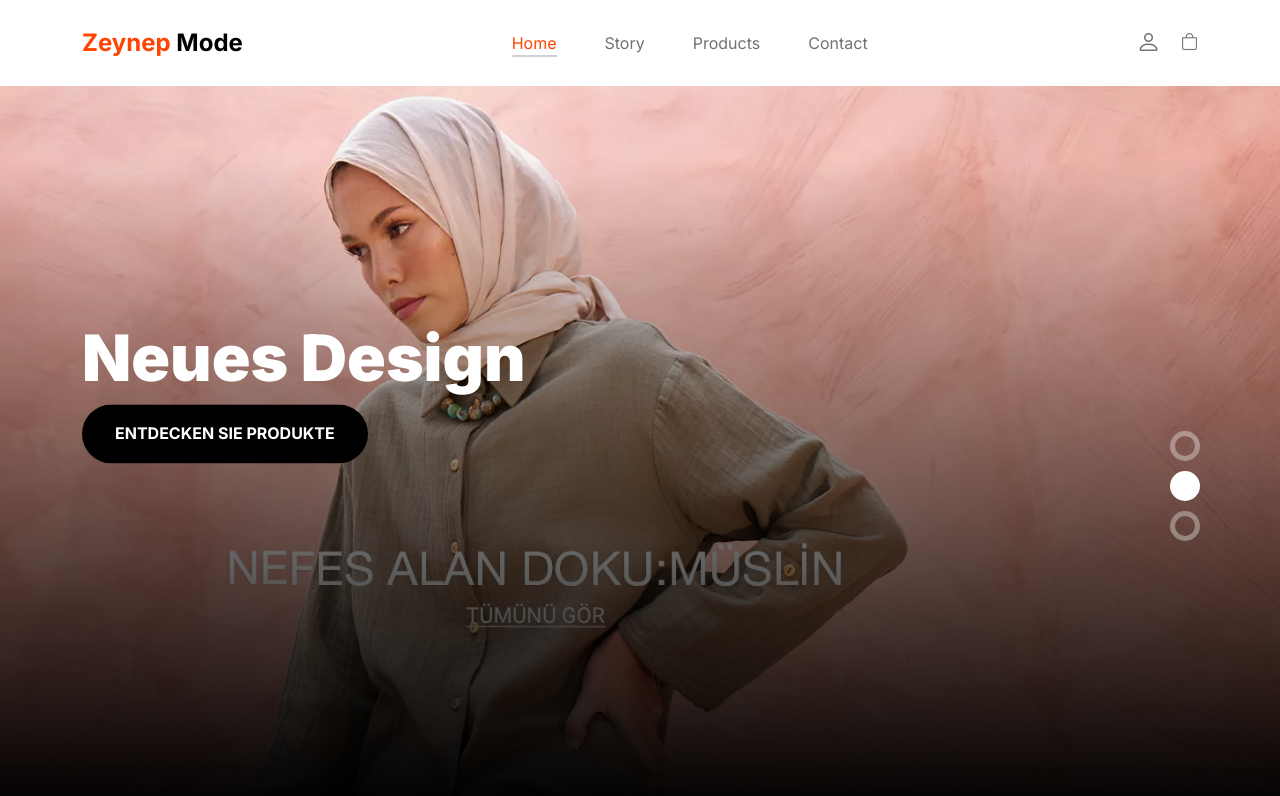
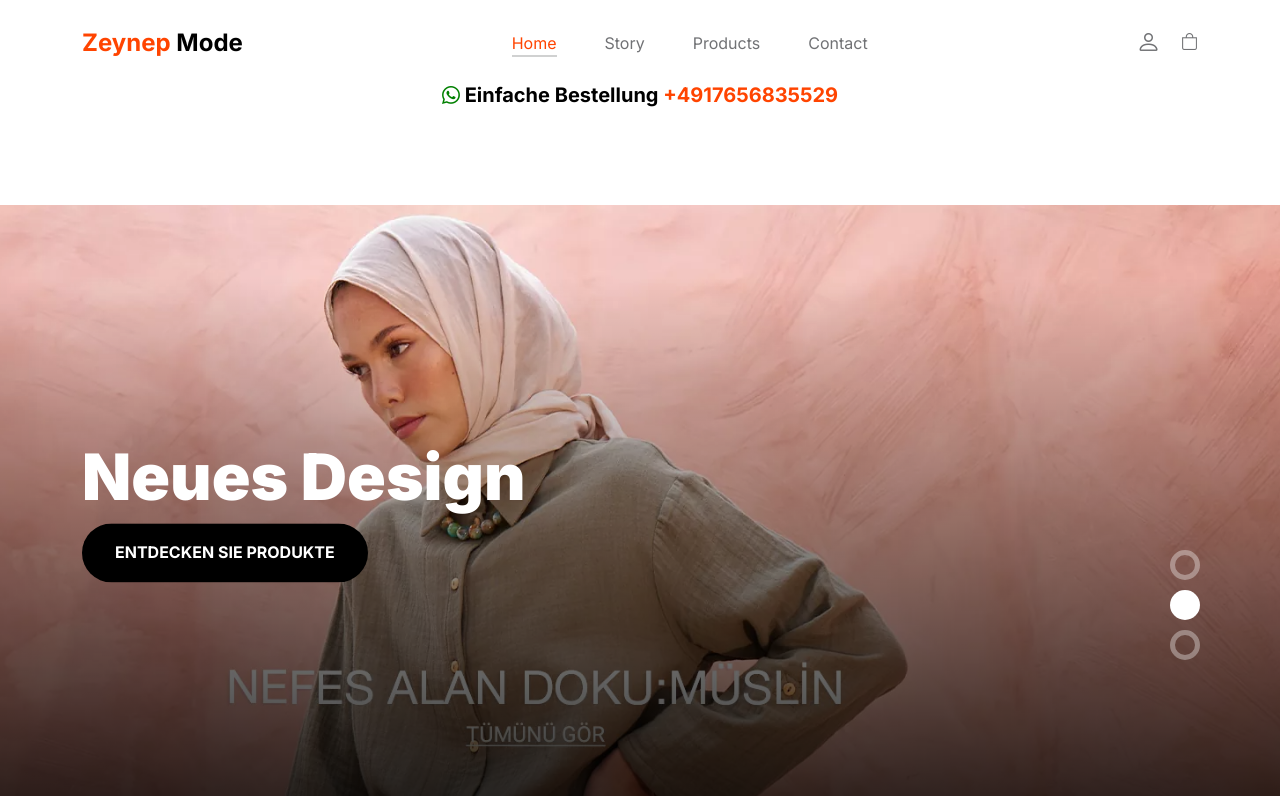
Before and after one commit to Yalcinesra/berlinModaBoutique, a plain HTML site: page index.html in a window 1280 px wide. Shown: the top 796 px of the page. Drawn offline with Linux system fonts and the light colour scheme.

Commit message:
icon  tel

```diff
--- a/css/tooplate-little-fashion.css
+++ b/css/tooplate-little-fashion.css
@@ -338,7 +338,7 @@ strong {
   transition: transform 300ms linear;
 }
 
-.navbar span, h2 span, h4 span {
+.navbar span, h2 span, h4 span , h6 span {
 	color: var(--primary-color);
 }
 
@@ -726,8 +726,8 @@ section {
 }
 
 .section-padding {
-  padding-top: 7rem;
-  padding-bottom: 7rem;
+  padding-top: 5rem;
+  padding-bottom: 1px;
 }
 
 .featured {
--- a/index.html
+++ b/index.html
@@ -82,6 +82,19 @@
                 </div>
             </div>
         </nav>
+        <section class="about section-padding">
+            <div class="container">
+                <div class="row">
+
+                    <div class="col-12 text-center">
+                        <h6 class=""> <i class="bi bi-whatsapp" style="color: green; font-size: large;"></i> Einfache Bestellung <span>+4917656835529</span>  </h6>
+                    </div>
+                </div>
+            </div>
+
+           </section>
+
+
 
         <section class="slick-slideshow">
             <div class="slick-custom">
```
